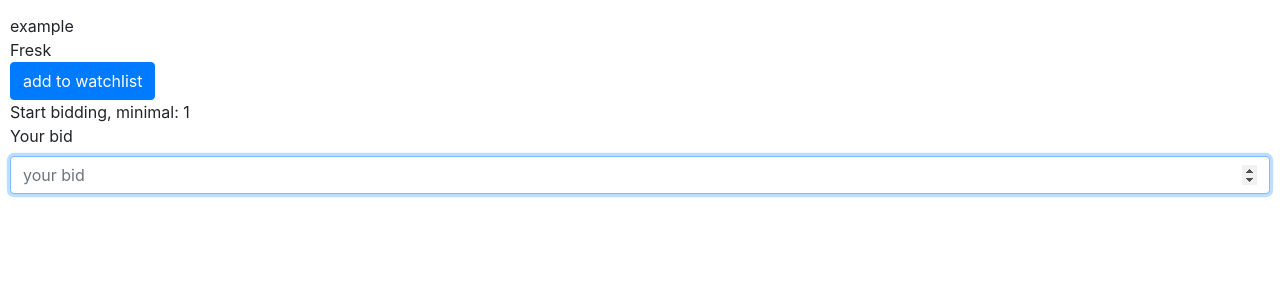
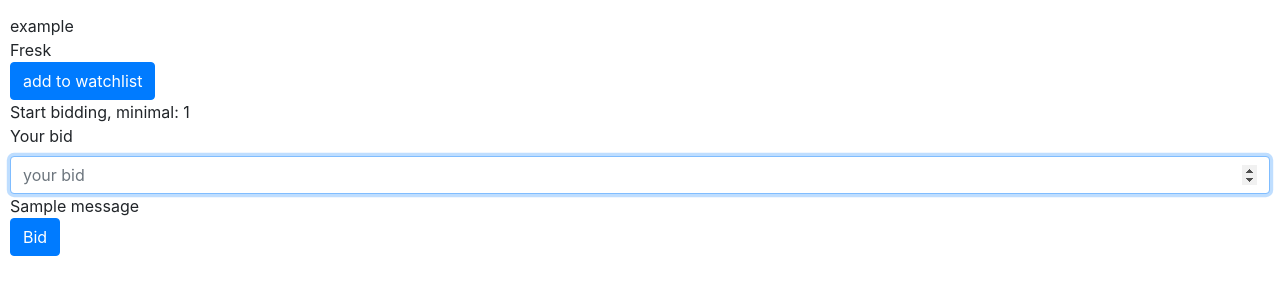
Before and after one commit to Damageddream/commerce, a Django app: page /9 in a window 1280 px wide. Shown: the part 293-593 px from the top of the page. Run offline with Django 3.2, Linux system fonts and the light colour scheme; a user stored in the database is signed in; data comes from the database, SQL or seed files in the repository; both versions use the stored data as it was after the commit; tables that the repository leaves empty hold one stand-in row (values such as "Sample post"); one stand-in notice (Sample message) is shown; some libraries are stand-ins or nearby versions.

Commit message:
finished working on bids! ez

```diff
--- a/auctions/templates/auctions/listing.html
+++ b/auctions/templates/auctions/listing.html
@@ -16,20 +16,38 @@
             <input class="btn btn-primary" type="submit" value="add to watchlist" name="watchlist">
             {% endif %}
         </form>
+        <form action="{% url 'listing' listing.id %}" method="post">
+            {% csrf_token %}
             {% if listing.starting_bid > listing.current_bid %}
             <div>Start bidding, minimal: {{ listing.starting_bid }}</div>
             <div class="form-group">
                 <label for="bidd">Your bid</label>
                 <input class="form-control" autofocus type="number" name="starting_bid" placeholder="your bid" id="bidd">
+                <div>
+                    {% if messages %}
+                    {% for message in messages %}
+                    {{ message }}
+                    {% endfor %}
+                    {% endif %}
+                </div>
+                <input class="btn btn-primary" type="submit" value="Bid">
             </div>
             {% else %}
             <div>Current bid: {{ listing.current_bid }}</div>
             <div class="form-group">
                 <label for="bidd">Your bid</label>
                 <input class="form-control" autofocus type="number" name="current_bid" placeholder="your bid" id="bidd">
+                <div>
+                    {% if messages %}
+                    {% for message in messages %}
+                    {{ message }}
+                    {% endfor %}
+                    {% endif %}
+                </div>
+                <input class="btn btn-primary" type="submit" value="Bid">
             </div>
             {% endif %}
-
+        </form>
     {% endif %}
 
 {% endblock %}
--- a/auctions/views.py
+++ b/auctions/views.py
@@ -88,6 +88,7 @@ def listing(request, listing_id):
     listing = Listing.objects.get(id=listing_id)
     if request.method == "POST":
         if "watchlist" in request.POST:
+            print
             if request.user in listing.watchers.all():
                 listing.watchers.remove(request.user)
                 listing.save()
@@ -106,19 +107,22 @@ def listing(request, listing_id):
 
             })
         elif "starting_bid" in request.POST:
-            if request.POST["starting_bid"] < listing.starting_bid:
+            if int(request.POST.get("starting_bid")) < listing.starting_bid:
                    messages.warning(request, f"minimial starting bid is {listing.starting_bid}")
-                   return HttpResponseRedirect(reverse("listing", args=listing.id))
+                   return HttpResponseRedirect(reverse("listing", args=[listing.id]))
             else:
-                listing.current_bid = request.POST["starting_bid"]
-                return HttpResponseRedirect(reverse("listing", args=listing.id))
+                listing.current_bid = int(request.POST.get("starting_bid"))
+                listing.save()
+                print(type(request.POST.get("starting_bid")))
+                return HttpResponseRedirect(reverse("listing", args=[listing.id]))
         elif "current_bid" in request.POST:
-            if request.POST["current_bid"] < listing.current_bid:
+            if int(request.POST.get("current_bid")) < listing.current_bid:
                    messages.warning(request, f"minimial bid is more than {listing.current_bid}")
-                   return HttpResponseRedirect(reverse("listing", args=listing.id))
+                   return HttpResponseRedirect(reverse("listing", args=[listing.id]))
             else:
-                listing.current_bid = request.POST["current_bid"]
-                return HttpResponseRedirect(reverse("listing", args=listing.id))
+                listing.current_bid = int(request.POST.get("current_bid"))
+                listing.save()
+                return HttpResponseRedirect(reverse("listing", args=[listing.id]))
 
 
 
```
Also changed, not shown: db.sqlite3. Lines whose indentation alone changed are shown as unchanged.
